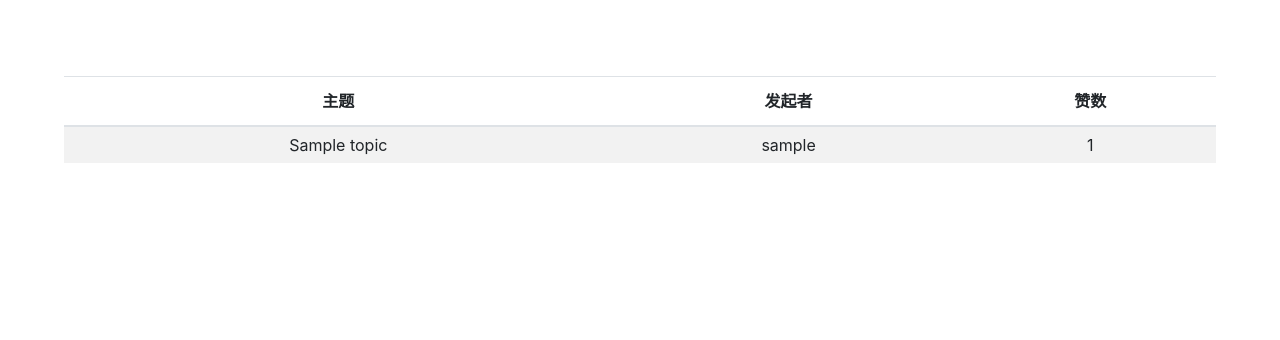
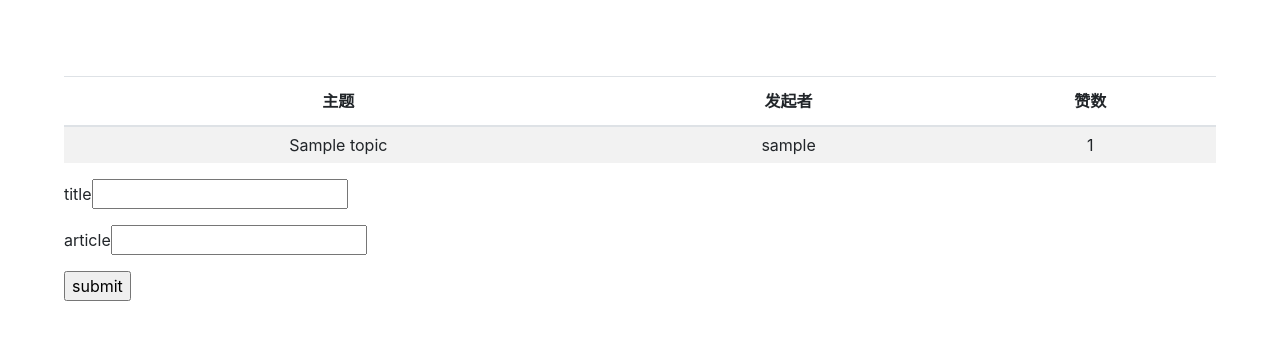
Before and after one commit to zackzhangkai/black_cloud, a Django app: page /community/show_topics/ in a window 1280 px wide. Shown: the part 56-396 px from the top of the page. Run offline with Django 3.2, Linux system fonts and the light colour scheme; a user stored in the database is signed in; tables that the repository leaves empty hold one stand-in row (values such as "Sample post"); some libraries are stand-ins or nearby versions.

Commit message:
add comment

```diff
--- a/community_app/views.py
+++ b/community_app/views.py
@@ -2,15 +2,38 @@ from django.shortcuts import render
 from django.contrib.auth.models import User
 from django.contrib.auth.decorators import login_required
 from community_app.models import Topic, Comment
+from community_app import models
 
 # Create your views here.
+
+#
+# @login_required
+# def show_topics(request):
+#     """展示所有主题"""
+#     t_objs = Topic.objects.all()
+#     return render(request, 'community_app/topic_list.html',
+#                   context={
+#                       't_objs': t_objs
+#                   })
+
 
 
 @login_required
 def show_topics(request):
     """展示所有主题"""
-    t_objs = Topic.objects.all()
-    return render(request, 'community_app/topic_list.html',
+    if request.method == 'POST':
+        user= request.user
+        title = request.POST.get("title")
+        article= request.POST.get("article")
+        models.Topic.objects.create(user=user, title=title, article=article)
+        t_objs = models.Topic.objects.all()
+        return render(request, 'community_app/topic_list.html',
+                      context={
+                          't_objs': t_objs
+                      })
+    else:
+        t_objs = Topic.objects.all()
+        return render(request, 'community_app/topic_list.html',
                   context={
                       't_objs': t_objs
                   })
--- a/templates/community_app/topic_list.html
+++ b/templates/community_app/topic_list.html
@@ -1,6 +1,7 @@
 {% extends 'user_operations_app/operation_board.html' %}
 
 {% block content %}
+
 
 <div style="height: 50px;"></div>
 
@@ -29,4 +30,17 @@
     </div>
 
 
+<div style="width: 90%; margin: 10px auto;">
+<form action="/community/show_topics/" method="post"  >
+     {% csrf_token %}
+              <thead>
+            <tr>
+
+    <p>title<input type="text" name="title"></p>
+    <p>article<input type="text" name="article"></p>
+    <p><input type="submit" value="submit"></p>
+            </tr>
+              </thead>
+</form>
+</div>
 {% endblock %}
```
